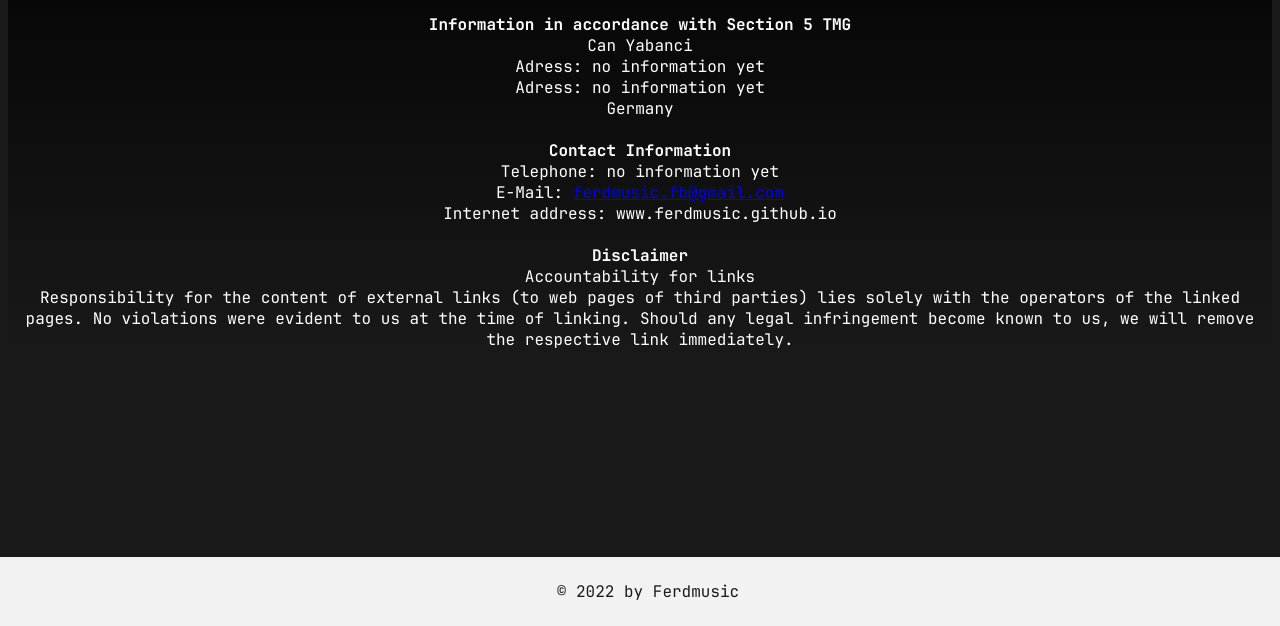
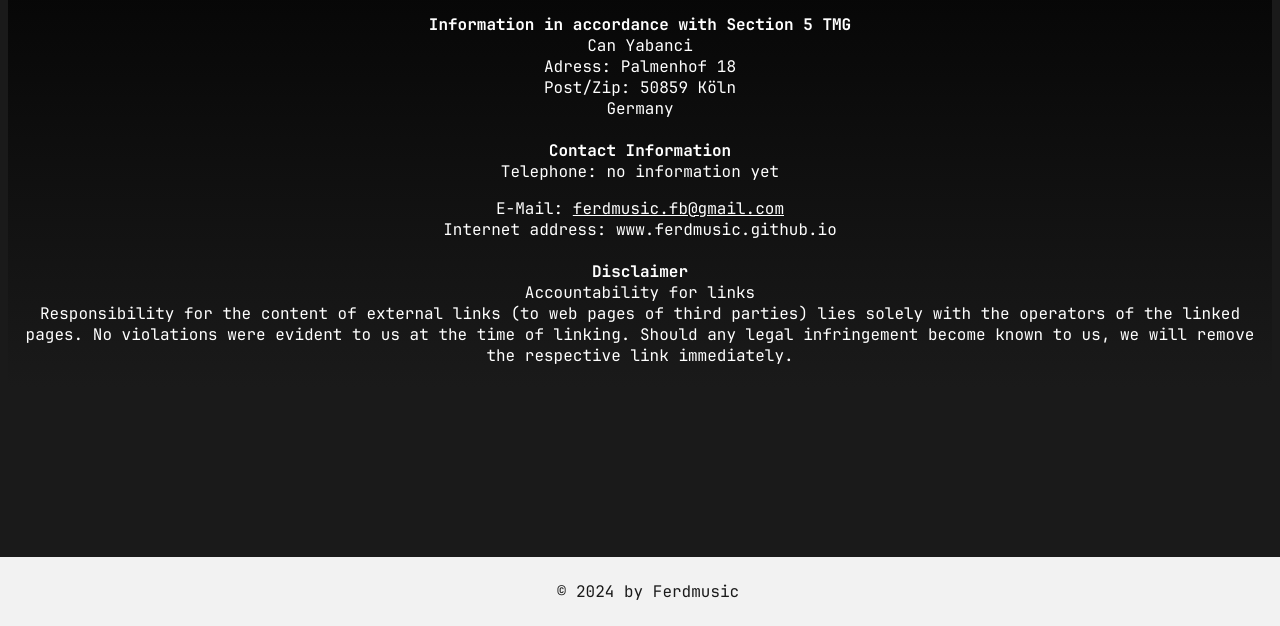
Before and after one commit to ferdmusic/ferdmusic.github.io, a plain HTML site: page imprint.html in a window 1280 px wide. Shown: the part 174-800 px from the top of the page. Drawn offline with Linux system fonts and the light colour scheme.

Commit message:
Imprint updated, Css updated

```diff
--- a/css/style.css
+++ b/css/style.css
@@ -157,3 +157,17 @@ h1 {
 p {
     font-size: 2vh; /* 2% der Viewport-Höhe */
 }
+
+a {
+    color: white;
+
+}
+
+.glow-on-hover a:hover {
+
+    color: black;
+    box-shadow: 0 0 5px 5px #00ffff;
+    background-color: #00ffff;
+    border-radius: 5px;
+
+}
--- a/imprint.html
+++ b/imprint.html
@@ -5,6 +5,7 @@
     <title>Ferdmusic Imprint</title>
     <link rel="stylesheet" href="css/style.css">
 </head>
+
 <body>
 <div class="Farbverlauf">
     <div class="navbar" id="navbar">
@@ -12,7 +13,6 @@
         <a href="music.html">Music</a>
         <a href="about.html">About</a>
         <a href="contact.html">Contact</a>
-        <a href="imprint.html">Imprint</a>
         <a href="javascript:void(0);" class="icon" onclick="toggleMenu()">&#9776;</a>
     </div>
 
@@ -25,15 +25,17 @@
             <p>
                 <b>Information in accordance with Section 5 TMG<br></b>
                 Can Yabanci<br>
-                Adress: no information yet<br>
-                Adress: no information yet<br>
+                Adress: Palmenhof 18<br>
+                Post/Zip: 50859 Köln<br>
                 Germany<br>
                 <br>
 
                 <b>Contact Information<br></b>
                 Telephone: no information yet<br>
-                E-Mail:
-                <a href="mailto: ferdmusic.fb@gmail.com>"> ferdmusic.fb@gmail.com</a><br>
+                <div class="glow-on-hover">
+                    E-Mail: <a href="mailto:ferdmusic.fb@gmail.com">ferdmusic.fb@gmail.com</a> <br>
+                </div>
+
                 Internet address: www.ferdmusic.github.io<br>
                 <br>
                 <b>Disclaimer<br></b>
@@ -41,9 +43,9 @@
                 Responsibility for the content of external links (to web pages of third parties) lies solely with the operators of the linked pages. No violations were evident to us at the time of linking. Should any legal infringement become known to us, we will remove the respective link immediately.<br>
                 <br>
             </p>
-            </div>
+
             <div class="footer">
-                <p>© 2022 by Ferdmusic</p>
+                <p>© 2024 by Ferdmusic</p>
             </div>
         </div>
     </div>
```
Also changed, not shown: index.html (+2 -2 lines).
